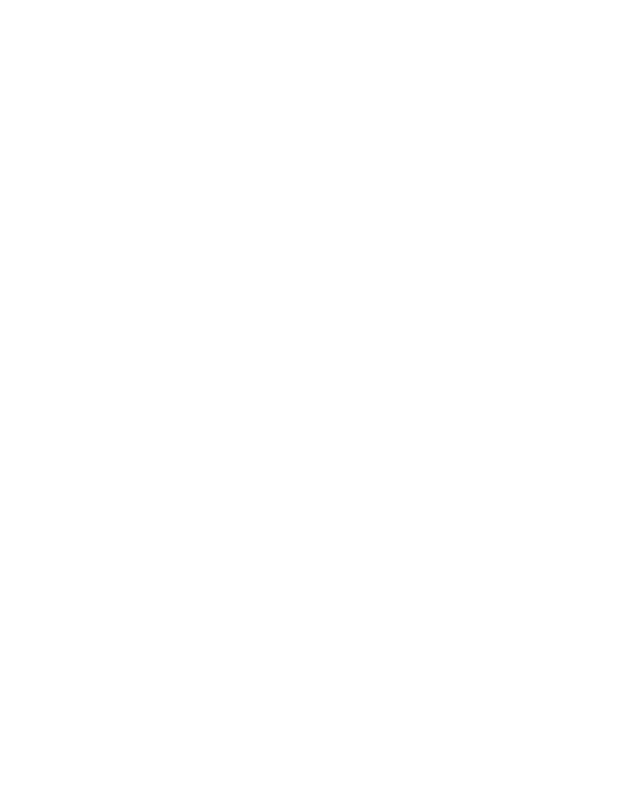
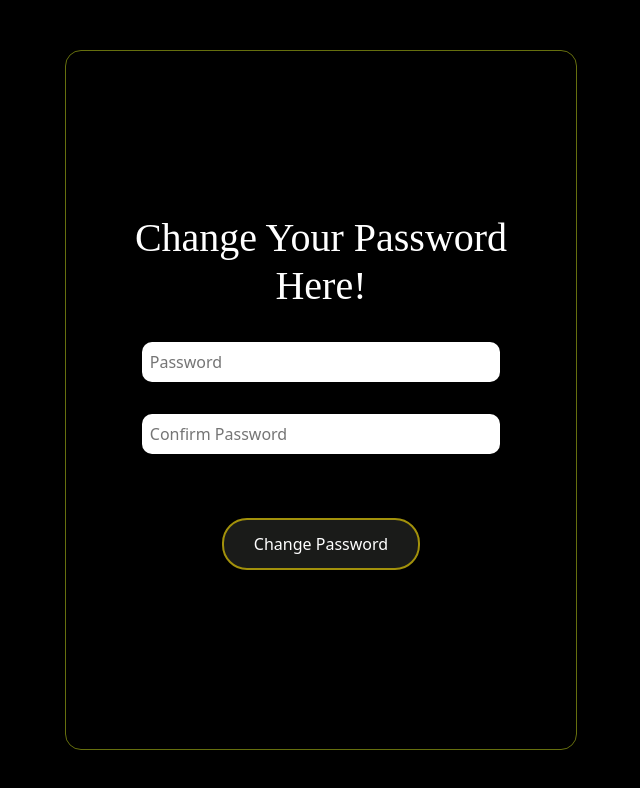
Before and after one commit to arosha619/MICQUI, a React (Create React App) app: page /change-password in a window 1280 px wide. Before the commit this address had no page. Shown: the top 788 px of the page, without its empty margins (319-959 px from the left). Built offline with nearby package versions, Linux system fonts and the light colour scheme.

Commit message:
changed password Ui created

```diff
--- a/src/App.js
+++ b/src/App.js
@@ -8,6 +8,7 @@ import MyBucket from "./components/MyBucket/MyBucket";
 import Login from "./components/Login/Login";
 import SignUp from "./components/SignUp/SignUp";
 import ForgotPassword from "./components/ForgotPassword/ForgotPassword";
+import ChangedPassword from "./components/ForgotPassword/ChangedPassword";
 function App() {
   return (
       <Routes>
@@ -18,6 +19,7 @@ function App() {
         <Route path="/my-buckets" element={<MyBucket />} />
         <Route path="/settings" element={<Setting />} />
         <Route path="/forgot-password" element={<ForgotPassword />} />
+        <Route path="/change-password" element={<ChangedPassword />} />
       </Routes>
 
   );
--- /dev/null
+++ b/src/components/ForgotPassword/ChangedPassword.css
@@ -0,0 +1,109 @@
+.Outercontainer_c {
+    margin: 0;
+    display: flex;
+    justify-content: center;
+    align-items: center;
+    min-height: 100vh;
+    background-color: #000;
+  }
+  .Container_c {
+    width: 40vw;
+    height: 700px;
+    border-radius: 1rem;
+    border: 0.5px solid #666f0e;
+    padding: 2rem;
+    margin: 20px auto; /* Center horizontally */
+    display: flex;
+    flex-direction: column;
+    justify-content: center; /* Center vertically */
+    align-items: center; /* Center horizontally */
+  }
+  @media only screen and (max-width: 620px) {
+    .Container_c {
+      width: 90vw;
+      padding-left: 1.5rem;
+      padding-right: 1.5rem;
+    }
+  }
+
+  @media only screen and (max-height: 670px) {
+    .Container_c {
+      height: 650px;
+    }
+  }
+  .title_c {
+    color: white;
+    text-align: center;
+    margin-bottom: 1rem;
+    font-family: "Times New Roman", Times, serif;
+  }
+
+
+  .inputs_container_c {
+    display: flex;
+    flex-direction: column;
+  }
+
+  .inputs_container_c input {
+    width: 28vw;
+    margin: 1rem auto;
+    padding: 0.5rem;
+    border-radius: 10px;
+    font-size: 1rem;
+    font-family: inherit;
+    outline: 0;
+    border: 0;
+  }
+
+  .password_button {
+    display: block;
+    margin: 3rem auto 1rem auto;
+    width: 55%;
+    padding: 0.75rem 1rem;
+    border-radius: 25px;
+    outline: 0;
+    font-size: 1rem;
+    font-family: inherit;
+    cursor: pointer;
+    background-color: #1a1b19;
+    border-color: #a2910b !important;
+    color: white;
+    border: 2px solid;
+  }
+  .password_button:hover {
+    border: 2px solid #f3f3f4;
+    background-color: #5b520c;
+  }
+
+
+  .error_msg {
+    color: rgb(252, 249, 249);
+    padding-left: 1rem;
+    font-size: 0.85rem;
+    margin: 0;
+  }
+
+
+  @media only screen and (max-width: 620px) {
+    .inputs_container input {
+      width: 100%;
+    }
+
+    .login_button {
+      width: 100%;
+    }
+
+    .error_msg {
+      padding-left: 0.2rem;
+    }
+  }
+
+  @media only screen and (max-height: 670px) {
+    .subtitle {
+      margin-bottom: 2rem;
+    }
+
+    .small {
+      margin-bottom: 3rem;
+    }
+  }
--- /dev/null
+++ b/src/components/ForgotPassword/ChangedPassword.jsx
@@ -0,0 +1,120 @@
+import React, { useState } from "react";
+import "./ChangedPassword.css"
+import { useNavigate } from "react-router-dom";
+import "bootstrap/dist/css/bootstrap.min.css";
+import { Modal, Button } from "react-bootstrap";
+
+const ChangedPassword = () => {
+
+  const [password, setPassword] = useState("");
+  const [confirmPassword, setConfirmPassword] = useState("");
+  const [errorMessages, setErrorMessages] = useState({});
+  const [showModal, setShowModal] = useState(false);
+  const [response, setResponse] = useState("");
+
+  const navigate = useNavigate();
+
+  const errors = {
+    password: "Invalid password",
+    noUsername: "Please enter your username",
+    noPassword: "Please enter your password",
+    ComparePassword: "Passwords don't match",
+    PasswordLength: "password should be more than 6 characters",
+  };
+  const isValidEmail = (email) => {
+    const emailRegex = /^[^\s@]+@[^\s@]+\.[^\s@]+$/;
+    return emailRegex.test(email);
+  };
+
+  const sendAdminData = async () => {
+    try {
+
+
+      console.log(response);
+      setResponse(response);
+      setShowModal(true);
+    } catch (err) {
+      alert("Error please try again!");
+    }
+  };
+
+  const handleSubmit = (e) => {
+    e.preventDefault();
+
+    if (!password) {
+      setErrorMessages({ name: "noPassword", message: errors.noPassword });
+      return;
+    }
+    if (password.length < 6) {
+      setErrorMessages({
+        name: "PasswordLength",
+        message: errors.PasswordLength,
+      });
+      return;
+    }
+
+    if (password !== confirmPassword) {
+      setErrorMessages({
+        name: "ComparePassword",
+        message: errors.ComparePassword,
+      });
+    } else {
+      setErrorMessages("");
+      sendAdminData();
+    }
+  };
+
+  // Render error messages
+  const renderErrorMsg = (name) =>
+    name === errorMessages.name && (
+      <p className="error_msg">{errorMessages.message}</p>
+    );
+
+  return (
+    <div className="Outercontainer">
+      <div className="Container">
+        <h1 className="title">Change Your Password Here!</h1>
+        <form onSubmit={handleSubmit}>
+          <div className="inputs_container">
+            <input
+              type="password"
+              placeholder="Password"
+              value={password}
+              onChange={(e) => setPassword(e.target.value)}
+            />
+            {renderErrorMsg("password")}
+            {renderErrorMsg("noPassword")}
+            {renderErrorMsg("PasswordLength")}
+            <input
+              type="password"
+              placeholder="Confirm Password"
+              value={confirmPassword}
+              onChange={(e) => setConfirmPassword(e.target.value)}
+            />
+            {renderErrorMsg("password")}
+            {renderErrorMsg("noPassword")}
+            {renderErrorMsg("ComparePassword")}
+          </div>
+          <input type="submit" value="Change Password" className="password_button" />
+        </form>
+      </div>
+      {showModal && (
+        <Modal style={{background:"rgba(15, 14, 14, 0.144)"}} show={showModal} onHide={() => setShowModal(false)}>
+          <Modal.Header closeButton>
+          {response.data.success ? (
+        <span className="text-success">Success</span>
+      ) : (
+        <span className="text-warning ">Warning</span>
+      )}
+          </Modal.Header>
+          <Modal.Body className="d-flex justify-content-center ">
+            {response.data.message}
+          </Modal.Body>
+          <Modal.Footer>{/* Add any footer content here */}</Modal.Footer>
+        </Modal>
+      )}
+    </div>
+  );
+};
+
+export default ChangedPassword;
--- a/src/components/ForgotPassword/ForgotPassword.jsx
+++ b/src/components/ForgotPassword/ForgotPassword.jsx
@@ -2,22 +2,19 @@ import React, { useState } from "react";
 import { useNavigate } from "react-router-dom";
 import { forgotPassword } from "../../API/axios";
 import "bootstrap/dist/css/bootstrap.min.css";
-import { Modal} from "react-bootstrap";
-import "./ForgotPassword.css"
+import { Modal } from "react-bootstrap";
+import "./ForgotPassword.css";
 
 const ForgotPassword = () => {
-
   const [email, setemailname] = useState("");
-  const [passwordRes, setpaswordRes] =useState("");
+  const [passwordRes, setpaswordRes] = useState("");
   const [showModal, setShowModal] = useState(false);
   const [errorMessages, setErrorMessages] = useState({});
   const navigate = useNavigate();
 
   const errors = {
-
     email: "Invalid Email",
     noEmail: "Please enter your Email",
-
   };
   const isValidEmail = (email) => {
     const emailRegex = /^[^\s@]+@[^\s@]+\.[^\s@]+$/;
@@ -26,9 +23,9 @@ const ForgotPassword = () => {
 
   const sendEmail = async () => {
     try {
-        const Email={
-            email:email
-        }
+      const Email = {
+        email: email,
+      };
       var response = await forgotPassword(Email);
       console.log(response);
       setpaswordRes(response);
@@ -46,8 +43,7 @@ const ForgotPassword = () => {
     }
     if (!isValidEmail(email)) {
       setErrorMessages({ name: "invalidEmail", message: errors.invalidEmail });
-    }
- else {
+    } else {
       setErrorMessages("");
       sendEmail();
     }
@@ -59,12 +55,11 @@ const ForgotPassword = () => {
       <p className="error_msg">{errorMessages.message}</p>
     );
   return (
-    <div className="Outercontainer_f">
-      <div className="Container_f">
-        <h1 className="title_f">Forgot Password ?</h1>
+    <div className="Outercontainer_c">
+      <div className="Container_c">
+        <h1 className="title_c">Forgot Password ?</h1>
         <form onSubmit={handleSubmit}>
-          <div className="inputs_container_f">
-
+          <div className="inputs_container_c">
             <input
               type="Email"
               placeholder="Enter Your Email Here"
@@ -74,18 +69,23 @@ const ForgotPassword = () => {
             {renderErrorMsg("email")}
             {renderErrorMsg("noEmail")}
             {renderErrorMsg("invalidEmail")}
-
           </div>
           <input type="submit" value="Send" className="send_button" />
         </form>
       </div>
       {showModal && (
-        <Modal style={{background:"rgba(15, 14, 14, 0.144)"}} show={showModal} onHide={() => setShowModal(false)}>
+        <Modal
+          style={{ background: "rgba(15, 14, 14, 0.144)" }}
+          show={showModal}
+          onHide={() => setShowModal(false)}
+        >
           <Modal.Header closeButton>
             {passwordRes.data.success ? (
               <span className="text-success">Success</span>
-      ) : (
+            ) : (<>
               <span className="text-warning ">Warning</span>
+              <button onClick={navigate("/change-password")}>test</button>
+              </>
             )}
           </Modal.Header>
           <Modal.Body className="d-flex justify-content-center ">
```
Lines whose indentation alone changed are shown as unchanged.
